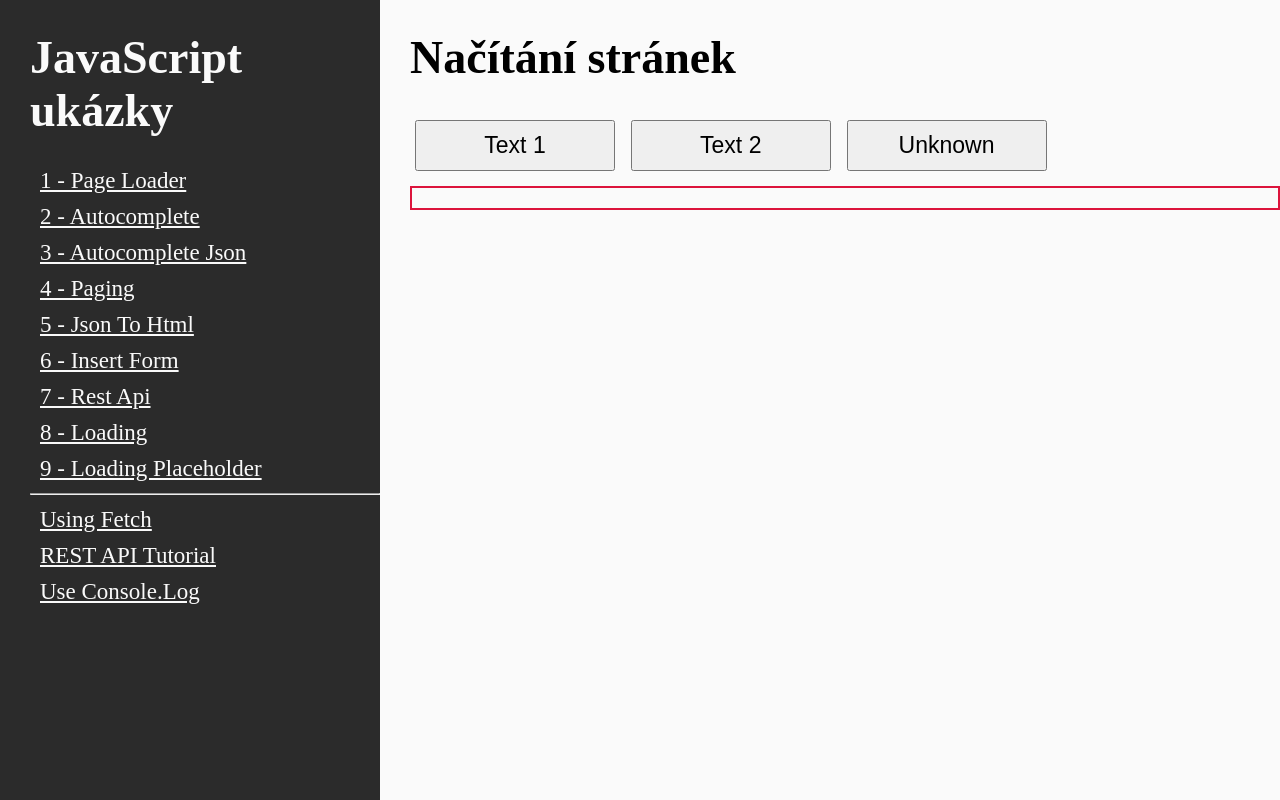
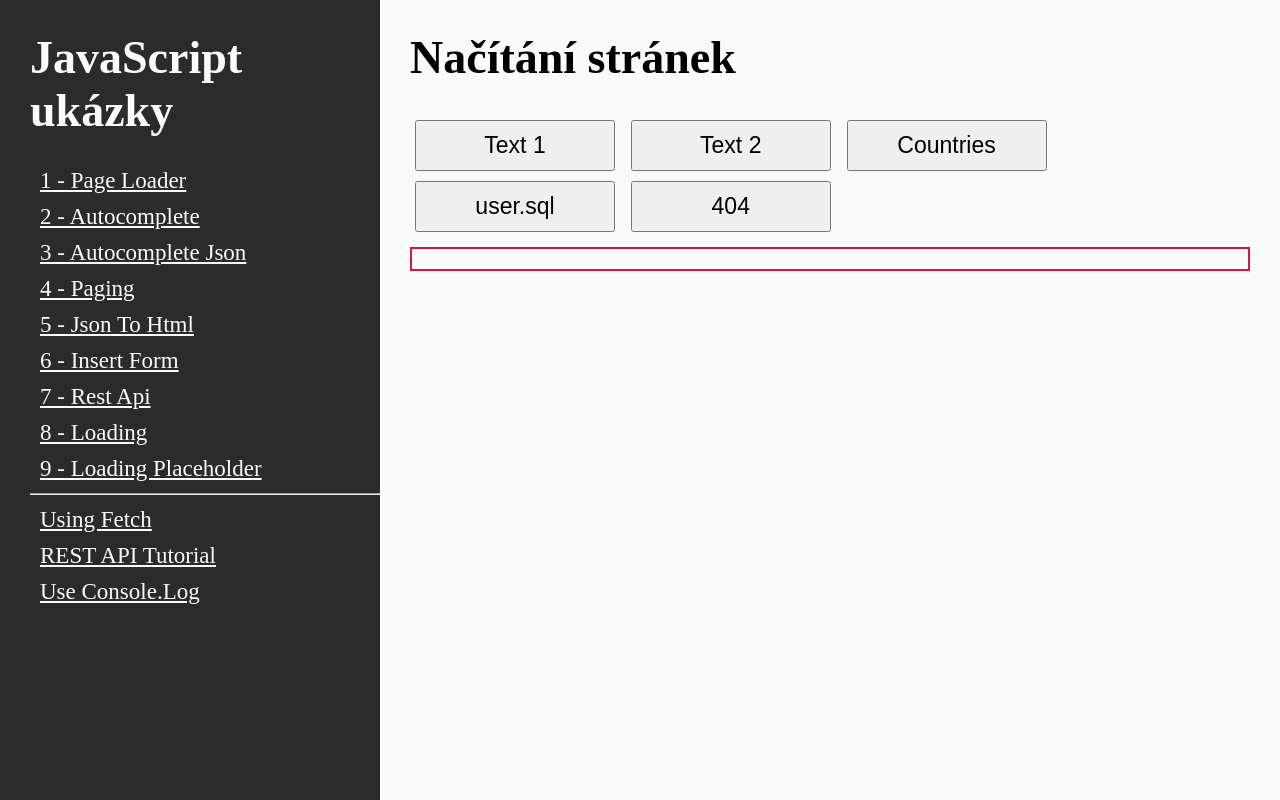
Before and after one commit to petrfilip/KIT-IWWW, a PHP site: page /examples/?page=01-page-loader.html in a window 1280 px wide. Run offline with PHP 8.4, Linux system fonts and the light colour scheme.

Commit message:
Malé opravy

```diff
--- a/examples/01-page-loader.html
+++ b/examples/01-page-loader.html
@@ -11,7 +11,9 @@
 <nav>
   <button onclick="loadResource('text-1.txt')">Text 1</button>
   <button onclick="loadResource('text-2.html')">Text 2</button>
-  <button onclick="loadResource('text-99.html')">Unknown</button>
+  <button onclick="loadResource('countries.txt')">Countries</button>
+  <button onclick="loadResource('user.sql')">user.sql</button>
+  <button onclick="loadResource('text-404.html')">404</button>
 </nav>
 
 <section id="target-element">
@@ -23,8 +25,15 @@
     console.log(file);
 
     fetch('./data/' + file)
-    .then(response => response.text())
-    .then(data => document.getElementById("target-element").innerHTML = data);
+    .then(response => {
+      if (!response.ok) {
+        throw new Error("Not 2xx status");
+      }
+      console.log(response)
+      return response.text()
+    })
+    .then(data => document.getElementById("target-element").innerHTML = data)
+    .catch(error => document.getElementById("target-element").innerHTML = error);
 
 
   }
--- a/examples/07-rest-api.html
+++ b/examples/07-rest-api.html
@@ -79,7 +79,7 @@
       document.getElementById("list-element").innerHTML = '';
       return html
     })
-    .then(html => html.forEach(item => document.getElementById("list-element").appendChild(item)))
+    .then(data => data.forEach(item => document.getElementById("list-element").appendChild(item)))
   }
 
   function convertToHtml(objects) {
@@ -104,7 +104,6 @@
     })
     .then(() => document.getElementById("insert-button").style.display = 'none')
     .then(() => document.getElementById("update-button").style.display = 'inline-block')
-    .then(() => reloadResource())
   }
 
   function deleteUser(id) {
--- a/examples/index.php
+++ b/examples/index.php
@@ -53,7 +53,7 @@
     if (!empty($_GET["page"]) && preg_match("/^[a-z0-9-\.]+$/", $_GET["page"])) {
         include $_GET["page"];
     } else {
-        echo '<h1>JavaScript na webu & načítání dat ze serveru</h1>';
+        echo '<h1>JavaScript na webu <br>& načítání dat ze serveru</h1>';
     }
 
     ?>
--- a/main.css
+++ b/main.css
@@ -33,6 +33,7 @@ body {
 
 #main {
   margin-left: 30px;
+  margin-right: 30px;
   flex: 3;
 }
 
```
Also changed, not shown: examples/data/filipiny.jpg (deleted).
